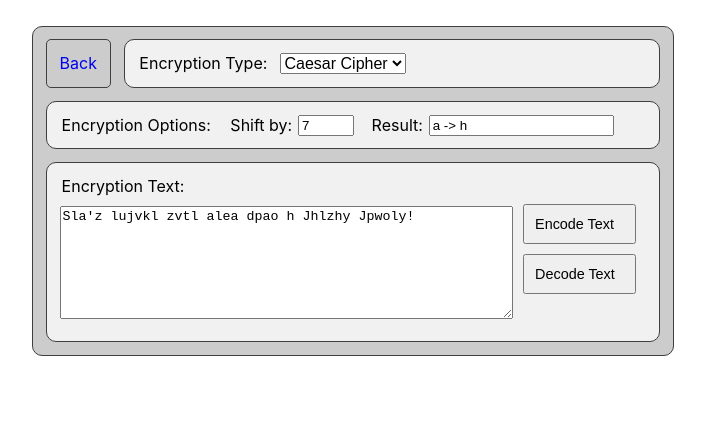
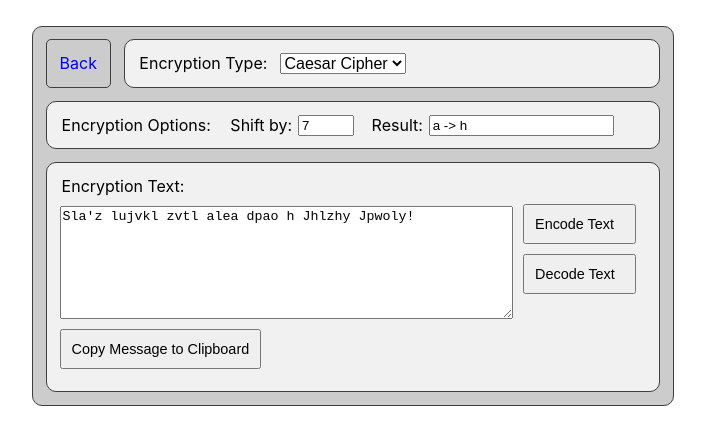
Before and after one commit to MrH-rezroll/SCF-CS-DigitalCipher, a React (Create React App) app: page /beginner in a window 1280 px wide. Shown: the top 444 px of the page, without its empty margins (287-992 px from the left). Built offline with nearby package versions, Linux system fonts and the light colour scheme.

Commit message:
Copy message to clipboard button now present and functional on beginner view

```diff
--- a/src/control/BeginnerControl.tsx
+++ b/src/control/BeginnerControl.tsx
@@ -71,6 +71,16 @@ export default class BeginnerControl{
 
     }
 
+    resetMessageIsEncoded(){
+        messageIsCurrentlyEncoded = true;
+    }
+
+    async copyMessageToClipboard(){
+        let messageBox = document.getElementById("CipherText") as HTMLInputElement;
+        await navigator.clipboard.writeText(messageBox.value);
+        messageIsCurrentlyEncoded = false;
+    }
+
     changeKeyValue(event: { target: {name: any, value: any; }; }) {
         if(event.target.name == "shiftby"){
             theCipherModel.setTheCipherKey(Number(event.target.value));
--- a/src/index.css
+++ b/src/index.css
@@ -95,6 +95,10 @@ button:hover{
 }
 
 /* Class Styles */
+
+.fit-content-width{
+  width:fit-content;
+}
 
 .ReactModal__Content{
   width: 400px;
--- a/src/view/BeginnerView.tsx
+++ b/src/view/BeginnerView.tsx
@@ -37,7 +37,8 @@ export default class BeginnerView {
         <form>
           <div>
             <legend>Encryption Text:</legend>
-            <textarea id="CipherText" name="textToEncode" defaultValue={this.theBeginnerControl.getTheCipherMessage()}></textarea>
+            <textarea onChange={this.theBeginnerControl.resetMessageIsEncoded} id="CipherText" name="textToEncode" defaultValue={this.theBeginnerControl.getTheCipherMessage()}></textarea>
+            <button onClick={this.theBeginnerControl.copyMessageToClipboard} className="fit-content-width">Copy Message to Clipboard</button>
           </div>
           <div>
             <button onClick={this.theBeginnerControl.encodeTheCipherText}>Encode Text</button>
```
